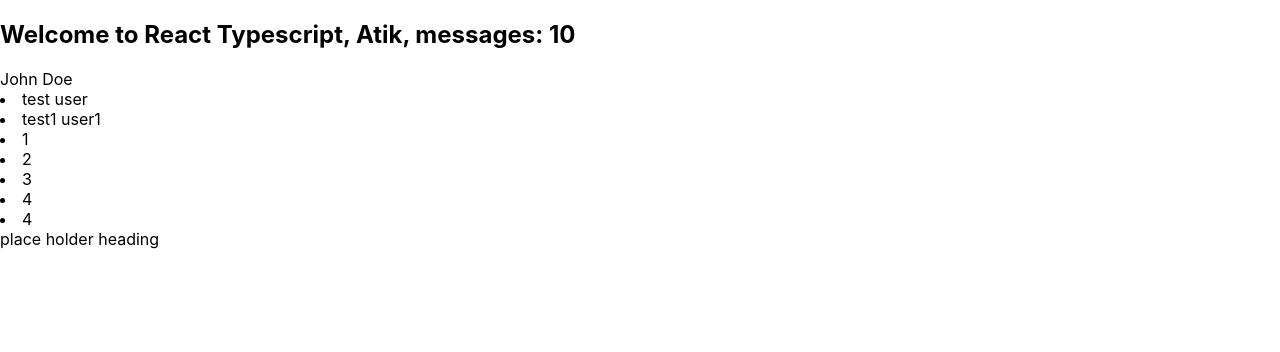
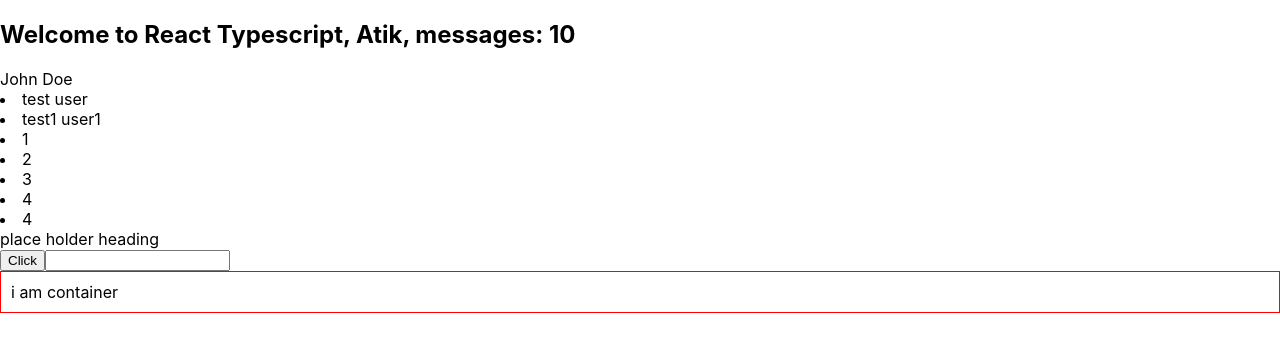
Before and after one commit to atikmahbub/react-typescript-intro, a React (Create React App) app: page / in a window 1280 px wide. Shown: the top 352 px of the page. Built offline with nearby package versions, Linux system fonts and the light colour scheme.

Commit message:
basic types done

```diff
--- a/src/App.tsx
+++ b/src/App.tsx
@@ -1,6 +1,9 @@
 import React from "react";
+import Button from "./components/Button";
+import Container from "./components/Container";
 import Greet from "./components/Greet";
 import Heading from "./components/Heading";
+import Input from "./components/Input";
 import Oscar from "./components/Oscar";
 
 function App() {
@@ -10,8 +13,8 @@ function App() {
   };
 
   const persons = [
-    { first: "test", last: "user" },
-    { first: "test1", last: "user1" },
+    { firstName: "test", lastName: "user" },
+    { firstName: "test1", lastName: "user1" },
   ];
 
   const testArray = [1, 2, 3, 4, "4"];
@@ -29,6 +32,19 @@ function App() {
       <Oscar>
         <Heading>place holder heading</Heading>
       </Oscar>
+
+      <Button
+        handleClick={(event, id) => {
+          console.log("Button Clicked", event, id);
+        }}
+      />
+
+      <Input value="" handleChange={(event) => console.log(event)} />
+
+      <Container
+        styles={{ border: "1px solid red", padding: "10px" }}
+        text="i am container"
+      />
     </div>
   );
 }
--- /dev/null
+++ b/src/components/Button.tsx
@@ -0,0 +1,13 @@
+import React from "react";
+
+type buttonProps = {
+  handleClick: (event: React.MouseEvent<HTMLButtonElement>, id: number) => void;
+};
+
+const Button = (props: buttonProps) => {
+  return (
+    <button onClick={(event) => props.handleClick(event, 1)}>Click</button>
+  );
+};
+
+export default Button;
--- /dev/null
+++ b/src/components/Container.tsx
@@ -0,0 +1,12 @@
+import React from "react";
+
+type containerTypes = {
+  styles: React.CSSProperties;
+  text: string;
+};
+
+const Container = (props: containerTypes) => {
+  return <div style={props.styles}>{props.text}</div>;
+};
+
+export default Container;
--- a/src/components/Greet.tsx
+++ b/src/components/Greet.tsx
@@ -1,20 +1,14 @@
 import React from "react";
+import { personTypes } from "./person.type"; //* Nested Types,Reusable Types Example
 
 type GreetProps = {
   name: string;
   messageCount?: number;
   isLoggedIn: Boolean;
-  person: {
-    firstName: string;
-    lastName: string;
-  };
-  persons: {
-    first: string;
-    last: string;
-  }[];
-  testArray: (number | string)[];
-
-  status: "loading" | "success" | "error";
+  person: personTypes;
+  persons: personTypes[];
+  testArray: (number | string)[]; //* array can be number or string array
+  status: "loading" | "success" | "error"; //* only these three values are acceptable
 };
 
 const Greet = (props: GreetProps) => {
@@ -29,7 +23,7 @@ const Greet = (props: GreetProps) => {
       {props.person.firstName} {props.person.lastName}
       {props.persons.map((item) => (
         <li>
-          {item.first} {item.last}
+          {item.firstName} {item.lastName}
         </li>
       ))}
       {props.testArray.map((number) => (
--- /dev/null
+++ b/src/components/Input.tsx
@@ -0,0 +1,11 @@
+import React from "react";
+
+type inputProps = {
+  value: string;
+  handleChange: (event: React.ChangeEvent<HTMLInputElement>) => void;
+};
+const Input = ({ value, handleChange }: inputProps) => {
+  return <input value={value} onChange={handleChange} />;
+};
+
+export default Input;
--- /dev/null
+++ b/src/components/person.type.ts
@@ -0,0 +1,4 @@
+export type personTypes = {
+  firstName: string;
+  lastName: string;
+};
```
